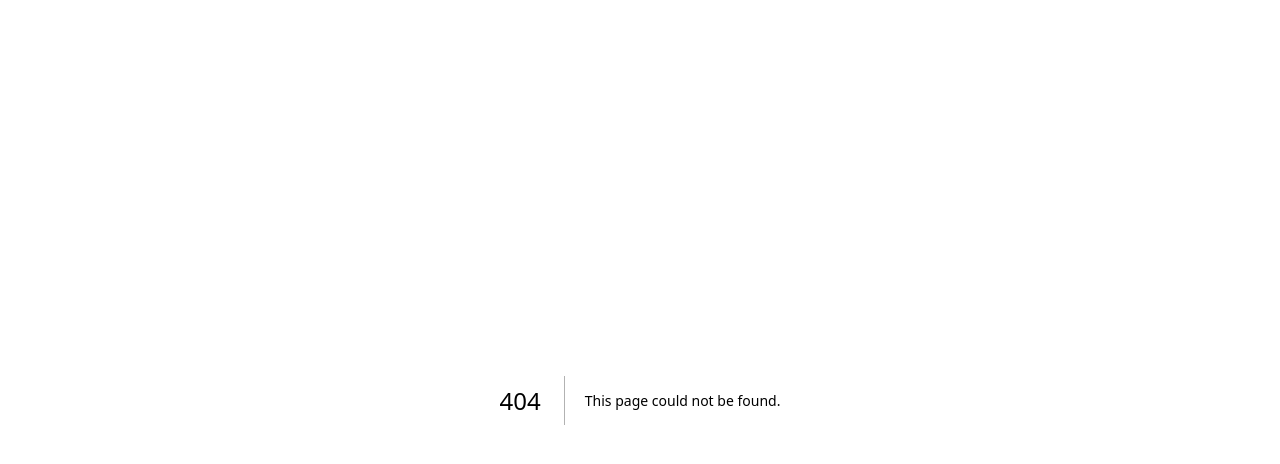
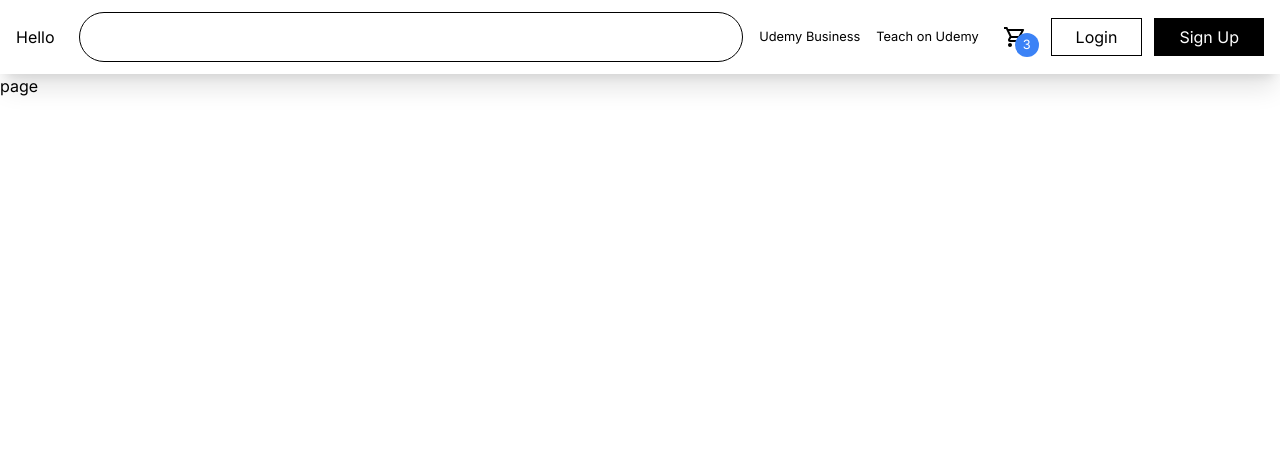
Before and after one commit to ydv-prdp/udemycloneenxt, a Next.js app: page /create in a window 1280 px wide. Before the commit this address had no page. Shown: the top 464 px of the page. Built offline with nearby package versions, Linux system fonts and the light colour scheme; no server answers.

Commit message:
added slider comp

```diff
--- /dev/null
+++ b/actions/getUser.ts
@@ -0,0 +1,34 @@
+import { getServerSession } from "next-auth";
+import { authOptions } from "@/app/api/auth/[...nextauth]/route";
+import prisma from '@/lib/prismadb'
+
+export async function getSession(){
+    return await getServerSession(authOptions);
+}
+
+export default async function myUser(){
+    try{
+        const session = await getSession();
+        if(!session?.user?.email){
+            return null
+        }
+
+        const currentUser = await prisma.user.findUnique({
+            where:{
+                email:session.user.email as string
+            }
+        })
+
+        if(!currentUser){
+            return null
+        }
+
+        return {
+            ...currentUser,
+            createdAt: currentUser.createdAt.toISOString(),
+            updateddAt: currentUser.updatedAt.toISOString(),
+        }
+    }catch(error:any){
+        throw new Error(error)
+    }
+}
--- /dev/null
+++ b/app/(components)/SliderMain.tsx
@@ -0,0 +1,50 @@
+'use client'
+import {useState} from 'react';
+import {BsArrowLeft, BsArrowRight} from 'react-icons/bs';
+interface CarouselProps{
+    images:string[];
+}
+const SliderMain = ({images}:CarouselProps) => {
+    const [current, setCurrent] = useState(0);
+    const currentImage = images[current];
+    const prevImage = () =>{
+        const isFirstSlide = current === 0;
+        const newIndex = isFirstSlide ? images.length -1 : current -1
+        setCurrent(newIndex);
+    }
+    const nextImage = () =>{
+        const isLastSlide = current === images.length -1;
+        const newIndex = isLastSlide ? 0 : current + 1
+        setCurrent(newIndex);
+    }
+  return (
+    <div className='relative pb-16'>
+        <div>
+            <button onClick={prevImage} className='absolute left-[2%] top-[50%] z-[40]'>
+                <BsArrowLeft/>
+            </button>
+            <img src={currentImage} className='h-[500px] object-cover w-full'/>
+            {current === 1 &&
+            (
+                <div className='absolute top-[20%] left-[5%] bg-white p-6 max-w-[450px]'>
+                    <h1 className='my-4 text-[2rem] font-bold'>Learing that gets you</h1>
+                    <h3 className='text-[1.2rem]'>Skills for your present and future. Get started with us</h3>
+                </div>
+            )}
+            {current === 0 &&
+            (
+                <div className='absolute top-[20%] left-[5%] bg-white p-6 max-w-[450px]'>
+                    <h1 className='my-4 text-[2rem] font-bold'>Unlock the power of your people</h1>
+                    <h3 className='text-[1.2rem]'>Skills for your present and future. Get started with us</h3>
+                </div>
+            )
+            }
+            <button onClick={nextImage} className='absolute left-[2%] top-[50%] z-[40]'>
+                <BsArrowRight/>
+            </button>
+        </div>
+    </div>
+  )
+}
+
+export default SliderMain
--- /dev/null
+++ b/app/(components)/navbar/Navbar.tsx
@@ -0,0 +1,81 @@
+'use client'
+
+import { SafeUser } from "@/types";
+import Link from "next/link"
+import { useState } from "react";
+import {MdOutlineShoppingCart} from 'react-icons/md'
+import UserMenu from "./UserMenu";
+
+interface UserMenuProps{
+    myUser: SafeUser | null;
+}
+
+const Navbar = ({myUser}:UserMenuProps) => {
+    const [userMenuOpen, setUserMenuOpen] = useState(false);
+    const closeUserMenu = () =>{
+        setUserMenuOpen(false);
+    }
+  return (
+    <div className="shadow-xl sticky bg-white z-[9999]">
+        <div className="p-3 px-4">
+            <div className="flex items-center justify-between gap-2">
+                <div className="flex items-center gap-6 flex-1 relative">
+                    <Link href='#'>Hello</Link>
+                    <form className="lg:flex-1 lg:flex hidden">
+                        <input
+                            type="text"
+                            className="w-full p-3 font-light bg-white rounded-full border-black border-[1px] outline-none"
+                            />
+                    </form>
+                </div>
+
+                <div className="items-center text-black gap-4 text-[0.8rem] px-2 hidden lg:flex">
+                    <div>
+                        <Link href="#">Udemy Business</Link>
+                    </div>
+                    <div>
+                        <Link href="/create">Teach on Udemy</Link>
+                    </div>
+                    <div className="relative">
+                        <Link href="/basket"><MdOutlineShoppingCart className="h-6 w-10"/></Link>
+                        <div className="absolute -right-1 -bottom-2 bg-blue-500 rounded-full w-6 h-6 flex justify-center items-center text-white">
+                            3
+                        </div>
+                    </div>
+                </div>
+
+                <div className="flex items-center gap-3">
+                    {myUser ? (
+                        <div className="w-[40px] h-[40px] rounded-full bg-black flex items-center justify-center text-white cursor-pointer"
+                            onClick={()=>setUserMenuOpen(prev => !prev)}
+                        >
+                            <span>{myUser.name?.at(0)?.toUpperCase()}</span>
+                            <span>{myUser.name?.at(1)?.toUpperCase()}</span>
+                        </div>
+                    ) :(
+                        <>
+                            <div>
+                                <Link href="/login" className="py-2 px-6 text-black border-black border-[1px]">Login</Link>
+                            </div>
+                            <div>
+                                <Link href="/register" className="py-2 px-6 bg-black text-white border-black border-[1px]">Sign Up</Link>
+                            </div>
+                        </>
+                    )}
+                    {userMenuOpen ? (
+                        <div className="absolute bottom-0 top-20 right-20">
+                            <UserMenu
+                                currentUser = {myUser}
+                                closeUserMenu = {closeUserMenu}
+                            />
+
+                        </div>
+                    ):(<></>)}
+                </div>
+            </div>
+        </div>
+    </div>
+  )
+}
+
+export default Navbar
--- /dev/null
+++ b/app/(components)/navbar/UserMenu.tsx
@@ -0,0 +1,45 @@
+import { User } from "@/constants";
+import { SafeUser } from "@/types"
+import { signOut } from "next-auth/react";
+import Link from "next/link";
+import { useRouter } from "next/navigation"
+
+interface UserMenuProps{
+    currentUser:SafeUser | null;
+    closeUserMenu:()=>void
+}
+
+const UserMenu = ({currentUser, closeUserMenu}:UserMenuProps) => {
+    const router = useRouter();
+  return (
+    <div className="flex flex-col h-[5ovh] bg-white shadow-lg right-0 rounded-lg px-4 py-2 gap-4">
+        <div className="flex items-center gap-4">
+            <div className="w-[50px] h-[50px] rounded-full bg-black flex items-center justify-center text-white cursor-pointer">
+                <span>{currentUser?.name?.at(0)?.toUpperCase()}</span>
+                <span>{currentUser?.name?.at(1)?.toUpperCase()}</span>
+            </div>
+
+            <div className="flex flex-col">
+                <span>{currentUser?.name}</span>
+                <span className="text-gray-400">{currentUser?.email}</span>
+            </div>
+
+        </div>
+
+        <div className="flex flex-col gap-3 font-light">
+            {User.map((item)=>(
+                <div key={item.name} onClick={closeUserMenu}>
+                    <Link href={item.link}>{item.name}</Link>
+                </div>
+            ))}
+        </div>
+
+        <div className="border-black border-[1px] py-2 px-2 mt-auto">
+            <button onClick={()=>signOut()}>Sign Out</button>
+        </div>
+
+    </div>
+  )
+}
+
+export default UserMenu
--- /dev/null
+++ b/app/api/create/route.ts
@@ -0,0 +1,24 @@
+import { NextResponse } from "next/server";
+import prisma from '@/lib/prismadb'
+import myUser from "@/actions/getUser";
+
+export async function POST(request:Request){
+    const currentUser = await myUser();
+    if(!currentUser){
+        return console.log('Please login to continue')
+    }
+    const body = await request.json();
+    const {name, author, imageSrc, description, price} = body;
+
+    const course = await prisma.course.create({
+        data:{
+            name,
+            author,
+            imageSrc,
+            description,
+            price,
+            userId:currentUser.id
+        }
+    })
+    return NextResponse.json(course);
+}
--- /dev/null
+++ b/app/create/page.tsx
@@ -0,0 +1,9 @@
+import React from 'react'
+
+const page = () => {
+  return (
+    <div>page</div>
+  )
+}
+
+export default page
--- a/app/globals.css
+++ b/app/globals.css
@@ -1,27 +1,3 @@
 @tailwind base;
 @tailwind components;
 @tailwind utilities;
-
-:root {
-  --foreground-rgb: 0, 0, 0;
-  --background-start-rgb: 214, 219, 220;
-  --background-end-rgb: 255, 255, 255;
-}
-
-@media (prefers-color-scheme: dark) {
-  :root {
-    --foreground-rgb: 255, 255, 255;
-    --background-start-rgb: 0, 0, 0;
-    --background-end-rgb: 0, 0, 0;
-  }
-}
-
-body {
-  color: rgb(var(--foreground-rgb));
-  background: linear-gradient(
-      to bottom,
-      transparent,
-      rgb(var(--background-end-rgb))
-    )
-    rgb(var(--background-start-rgb));
-}
--- a/app/layout.tsx
+++ b/app/layout.tsx
@@ -1,6 +1,7 @@
+import Navbar from './(components)/navbar/Navbar'
 import './globals.css'
 import { Inter } from 'next/font/google'
-
+import myUser from '@/actions/getUser'
 const inter = Inter({ subsets: ['latin'] })
 
 export const metadata = {
@@ -8,14 +9,18 @@ export const metadata = {
   description: 'Learn and Earn',
 }
 
-export default function RootLayout({
+export default async function RootLayout({
   children,
 }: {
   children: React.ReactNode
 }) {
+  const myCurrenUser = await myUser();
   return (
     <html lang="en">
-      <body className={inter.className}>{children}</body>
+      <body className={inter.className}>
+        <Navbar myUser={myCurrenUser}/>
+        {children}
+      </body>
     </html>
   )
 }
--- a/app/page.tsx
+++ b/app/page.tsx
@@ -1,9 +1,14 @@
 import Image from 'next/image'
+import SliderMain from './(components)/SliderMain'
 
+const images = [
+  "/a.jpg",
+  "/b.jpg"
+]
 export default function Home() {
   return (
-    <main className="">
-      Hello
+    <main className="w-[100%]">
+      <SliderMain images={images}/>
     </main>
   )
 }
--- /dev/null
+++ b/constants/index.ts
@@ -0,0 +1,22 @@
+export const User = [
+    {
+        name:"My learning",
+        link:"/"
+    },
+    {
+        name:"My care",
+        link:"/basket"
+    },
+    {
+        name:"My course",
+        link:"/mycourse"
+    },
+    {
+        name:"Messages",
+        link:"/"
+    },
+    {
+        name:"Notifications",
+        link:"/"
+    },
+]
--- /dev/null
+++ b/types/index.ts
@@ -0,0 +1,7 @@
+import {User} from "@prisma/client"
+
+
+export type SafeUser = Omit<User, "createdAt" | "updatedAt"> & {
+    createdAt: string;
+    updatedAt:string;
+}
```
Also changed, not shown: 1 other file (tests, documents, lock files or other folders).
